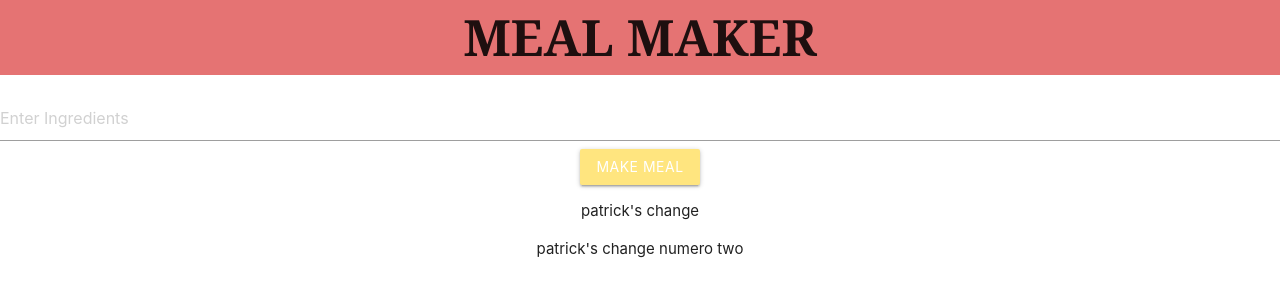
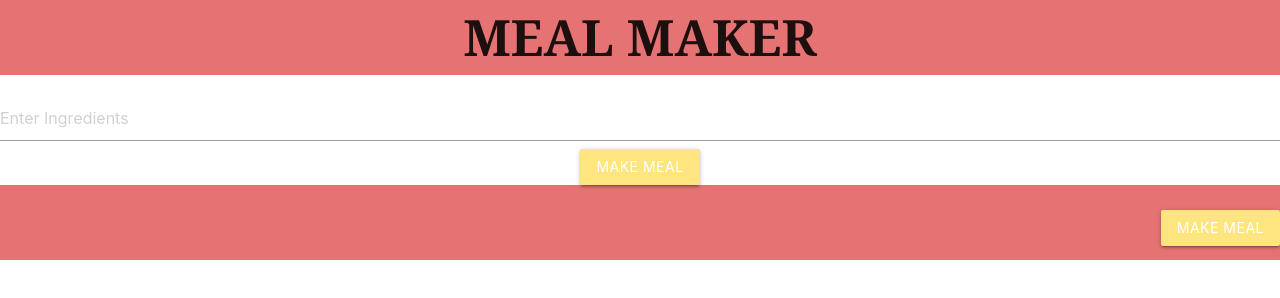
Before and after one commit to patrickarcher414/meal-maker, a plain HTML site: page index.html in a window 1280 px wide. Drawn offline with nearby package versions, Linux system fonts and the light colour scheme.

Commit message:
added ingredient-container and footer

```diff
--- a/assets/css/style.css
+++ b/assets/css/style.css
@@ -3,3 +3,9 @@ font-weight: bold;
 font-family:Cambria, Cochin, Georgia, Times, 'Times New Roman', serif;
 font-size: 50px;
 }
+.footer{
+    font-weight: bold;
+    font-family:Cambria, Cochin, Georgia, Times, 'Times New Roman', serif;
+    font-size: 50px;
+    text-align: right;
+    }
--- a/index.html
+++ b/index.html
@@ -19,10 +19,15 @@
          <main>
             <input type="text" name="ingredients" placeholder="Enter Ingredients" />
             <button class="btn amber accent-1" id="make-meal-btn" type="submit">MAKE MEAL</button>
-            <p>patrick's change</p>
-            <p>patrick's change numero two</p>
          </main>
+         <div class="ingredient-container" id="ingredient-container">
+
+         </div>
+         <footer class="footer col s12 red lighten-2" id="footer-container">
+            <button class="btn amber accent-1" id="make-meal-btn" type="submit">MAKE MEAL</button>
+        </footer>
      </div>
+
 
 </body>
 
```
